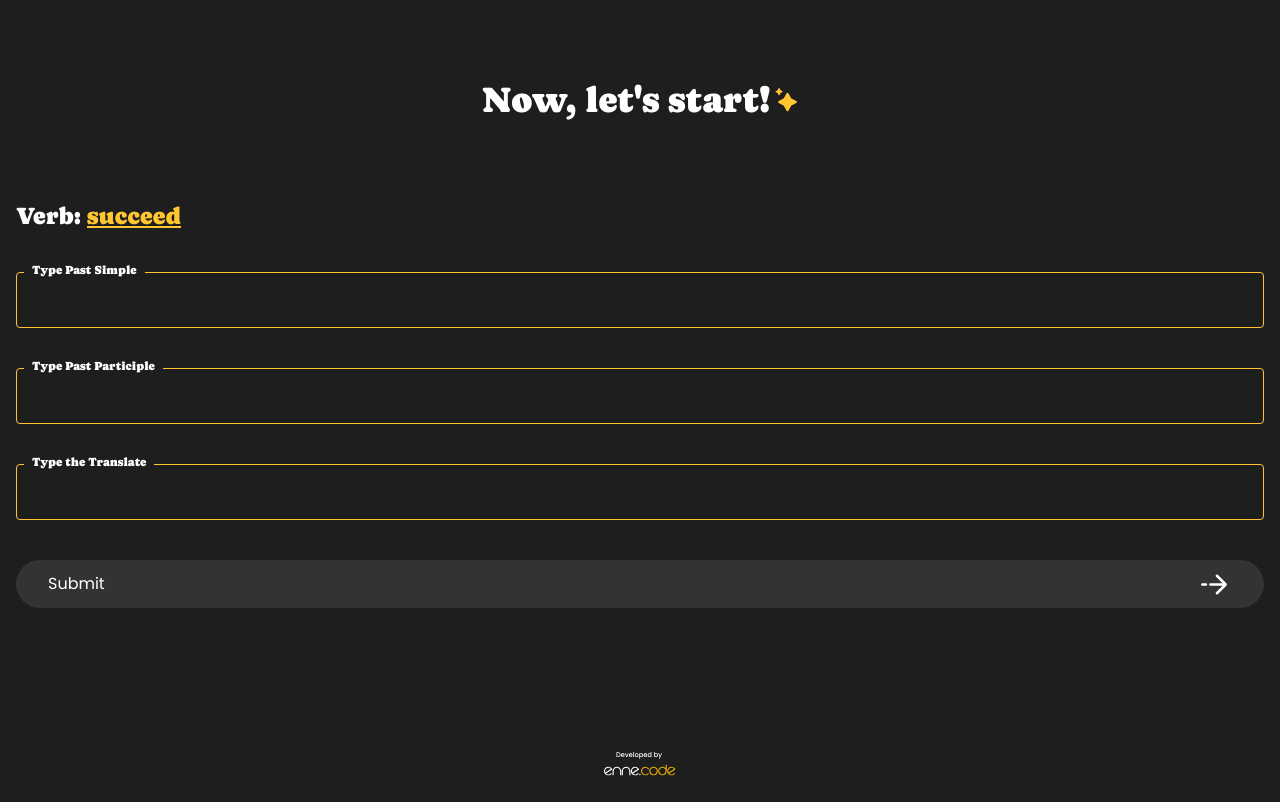
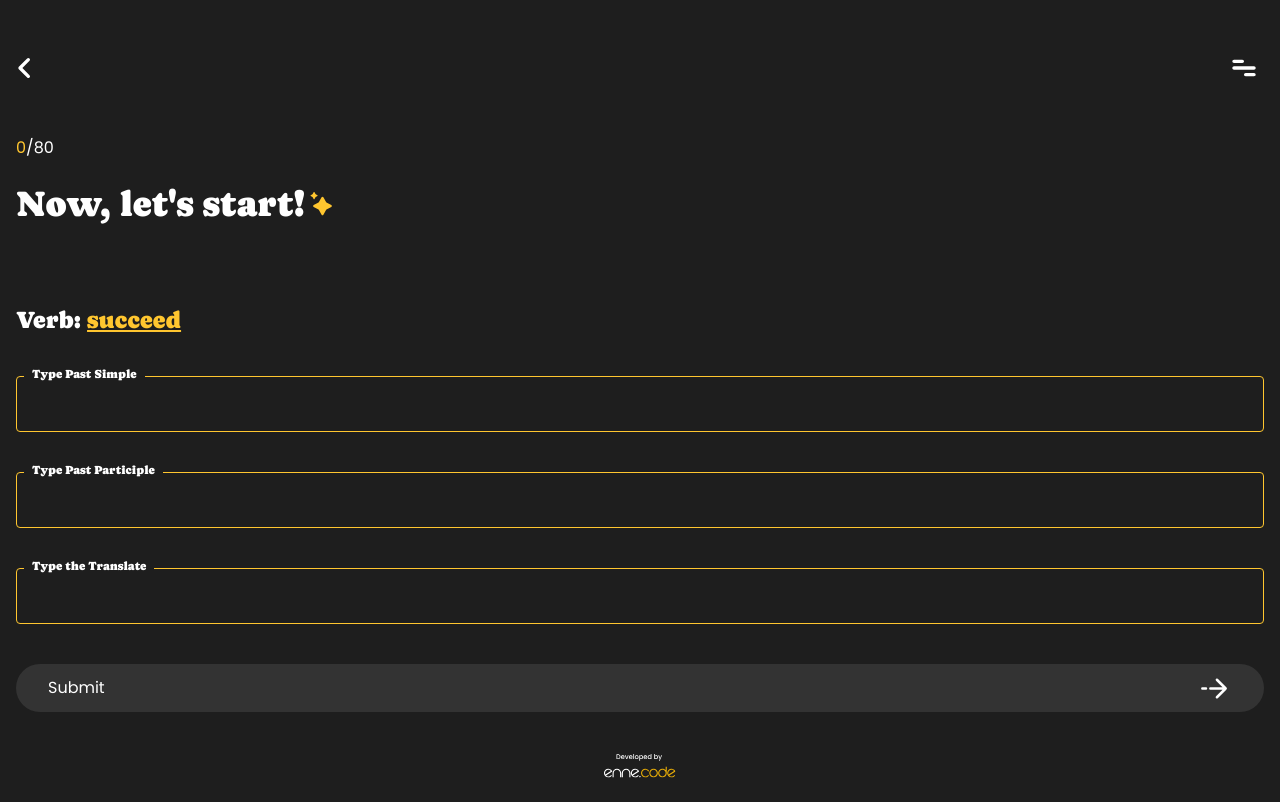
Before and after one commit to erosMariano/ennecode_verbs, a Next.js app: page /verbs in a window 1280 px wide. Built offline with nearby package versions, Linux system fonts and the light colour scheme.

Commit message:
feat: implementação de contador

```diff
--- /dev/null
+++ b/src/app/components/header/index.tsx
@@ -0,0 +1,19 @@
+"use client";
+import { useRouter } from "next/navigation";
+import React from "react";
+
+import IconVoltar from "@/app/images/voltar.svg";
+import IconHamburger from "@/app/images/hamburger.svg";
+import Image from "next/image";
+
+function Header() {
+  const router = useRouter();
+  return (
+    <header className="flex justify-between px-4 pt-12">
+      <button onClick={() => router.back()}><Image src={IconVoltar}  alt="Voltar" title="Voltar"/></button>
+      <Image src={IconHamburger}  alt="Abir menu" title="Abir menu"/>
+    </header>
+  );
+}
+
+export default Header;
--- a/src/app/verbs/page.tsx
+++ b/src/app/verbs/page.tsx
@@ -10,6 +10,7 @@
 import EnneCode from "@/app/images/enne-code-dark.svg";
 import data from "@/app/lib/palaravas.json";
 import { toastMessage } from "../lib/toastMessage";
+import Header from "../components/header";
 
 interface Verbs {
   infinitive: string;
@@ -98,14 +99,16 @@
     },
     [verbActive, randomVerb]
   );
-
+  console.log()
   if (!verbActive) return null;
   return (
     <>
+      <Header />
       <ToastContainer />
-      <main className="px-4 pt-20 flex flex-col flex-1">
+      <main className="px-4 flex flex-col flex-1 pt-12">
+        <p className="text-base poppins text-white mb-6"><span className="text-[#FFC62F]">{completedVerbs.size}</span>/80</p>
         <div className="flex flex-1 justify-between flex-col">
-          <h1 className="caprismo text-white text-4xl flex gap-1 text-center justify-center">
+          <h1 className="caprismo text-white text-4xl flex gap-1">
             Now, let&apos;s start! <Image src={Stars} alt="" />
           </h1>
           <p className="mb-10 text-2xl caprismo text-white mt-20">
```
Also changed, not shown: public/sw.js, src/app/images/hamburger.svg (added), src/app/images/voltar.svg (added).
